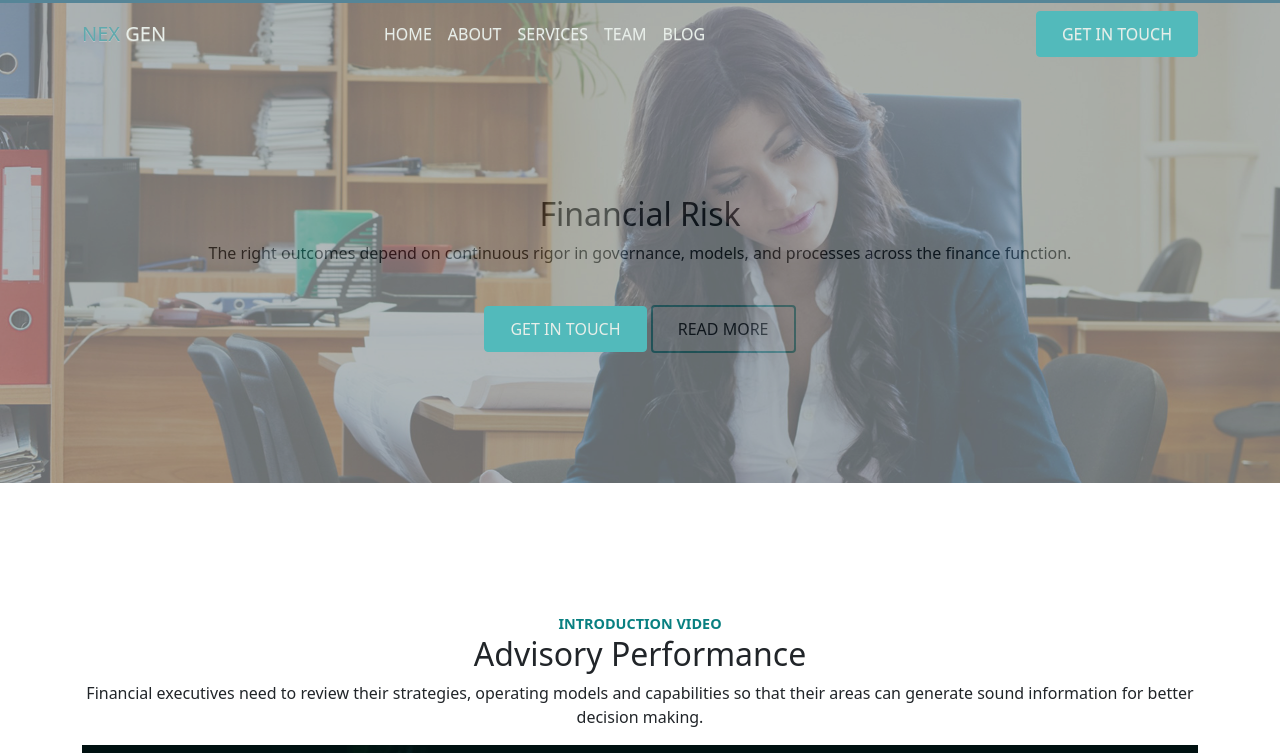
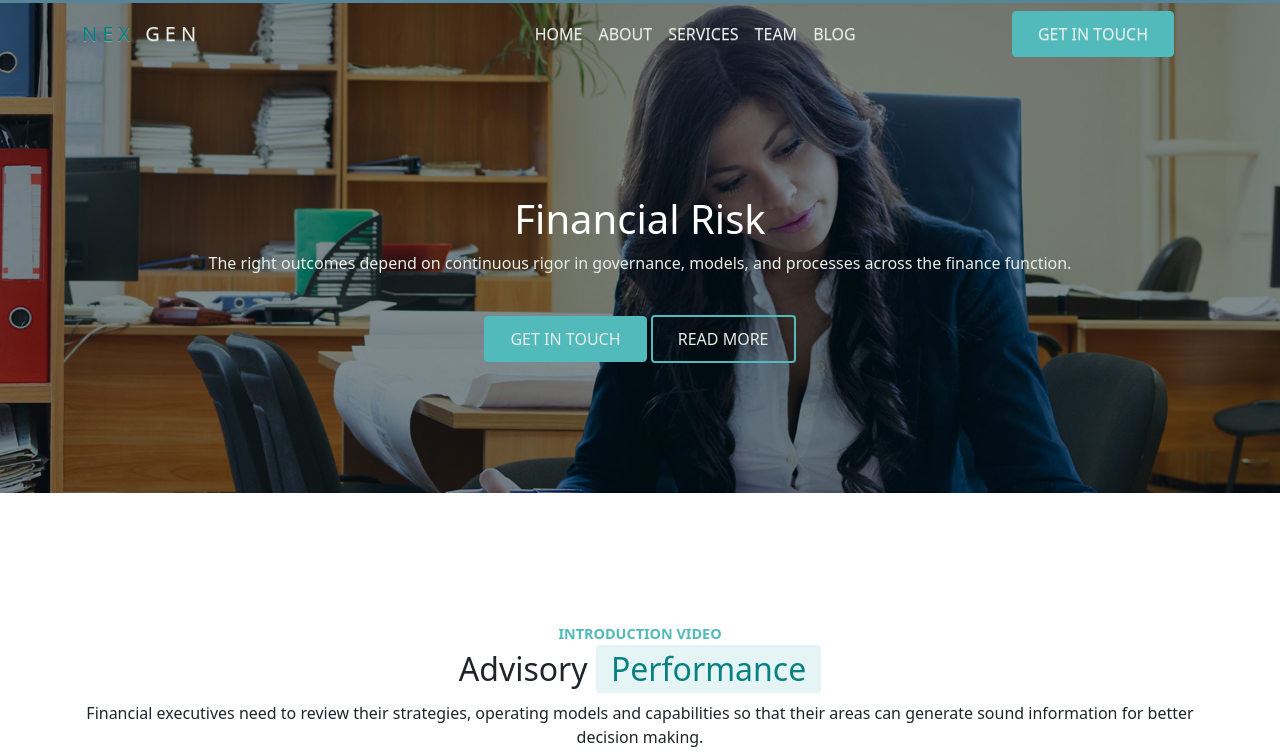
Before and after one commit to GFesta/proj-html-vuejs, a plain HTML site: page index.html in a window 1280 px wide. Shown: the part 47-800 px from the top of the page. Drawn offline with nearby package versions, Linux system fonts and the light colour scheme.

Commit message:
modifica wrapper_jumbo

```diff
--- a/css/style.css
+++ b/css/style.css
@@ -7,6 +7,7 @@
 body {
     width: 100%;
     height: 100%;
+    font-size: 'Montserrat', sans-serif;
 }
 
 header {
@@ -25,6 +26,10 @@ header {
     max-width: 1140px;
 }
 
+.brand {
+    letter-spacing: 5px;
+}
+
 .navbar-expand.top .navbar-nav .nav-item a:not(.btn) {
     font-size: 15px;
     font-weight: 400;
@@ -41,17 +46,29 @@ header {
 }
 
 .first {
-    color: #60a9ad;
+    color: #098081;
 }
 
 .gen,
 .nav-link,
-.primary-button,
-.title {
+.primary-button {
     color: #e7eee9;
 }
 
-.primary-button, .primary-button:visited, .primary-button:active {
+.white-text {
+    font-size: 40px;
+    color: #fff;
+}
+
+#bg-jumbo {
+    z-index: -5;
+}
+
+.grey-text {
+    color: #e7eee9;
+}
+
+.primary-button, .primary-button:active {
     position: relative;
     z-index: 2;
     padding: 10px 25px;
@@ -79,9 +96,6 @@ section {
 }
 
 .full-image {
-    opacity: 0.6;
-}
-.full-image {
     position: absolute;
     right: 0;
     bottom: 0;
@@ -90,13 +104,20 @@ section {
     object-fit: cover;
     object-position: top;
 }
+/* .full-image {
+    opacity: 0.6;
+} */
+
 
 .btn-read {
     border-color: #52babb;
     border: 2px solid #52babb;
     border-radius: 4px;
     padding: 10px 25px;
+    background-color: transparent;
 }
+
+
 
 .introduction-video {
     width: fit-content;
@@ -105,7 +126,30 @@ section {
     font-size: 0.9rem;
     font-weight: 700;
     text-transform: uppercase;
+    color: #52babb;
+}
+
+h2 .perfomance {
+    position: relative;
+    display: inline-block;
+    padding: 5px 15px;
     color: #098081;
+}
+
+h2 .perfomance span {
+    position: relative;
+}
+
+h2 .perfomance:before {
+    content: '';
+    position: absolute;
+    top: 0;
+    left: 0;
+    width: 100%;
+    height: 100%;
+    border-radius: 4px;
+    background-color: #52babb;
+    opacity: 0.15;
 }
 
 .video-image .fit-image {
--- a/index.html
+++ b/index.html
@@ -56,7 +56,7 @@
             <div class="container header">
 
                 <!-- Navbar Brand-->
-                <a class="navbar-brand" href="#">
+                <a class="navbar-brand col-4 md-4" href="#">
                     <span class="brand">
                         <span class="featured">
                             <span class="first">NEX</span>
@@ -65,11 +65,9 @@
                     </span>
                 </a>
 
-                <!-- Nav holder -->
-                <div class="ml-auto"></div>
 
                 <!-- Navbar Items -->
-                <ul class="navbar-nav items">
+                <ul class="navbar-nav items col-4 md-6">
                     <li class="nav-item">
                         <a href="#" class="nav-link">HOME</a>
                     </li>
@@ -90,25 +88,15 @@
                 <!-- Navbar Icons -->
                 <ul class="navbar-nav icons">
                     <li class="nav-item">
-                        <a href="#" class="nav-link" data-toggle="modal" data-target="#sign">
-                            <i class="icon-user"></i>
-                        </a>
+
+                            <i class="icon-user my-icon"></i>
+
                     </li>
                 </ul>
-
-                <!-- Navbar Toggle -->
-                <ul class="navbar-nav toggle">
+                <!-- Navbar Action -->
+                <ul class="navbar-nav action col-2 md-2">
                     <li class="nav-item">
-                        <a href="#" class="nav-link" data-toggle="modal" data-target="#menu">
-                            <i class="icon-menu m-0"></i>
-                        </a>
-                    </li>
-                </ul>
-
-                <!-- Navbar Action -->
-                <ul class="navbar-nav action">
-                    <li class="nav-item ml-3">
-                        <a href="#contact" class="smooth-anchor btn ml-lg-auto primary-button">GET IN TOUCH</a>
+                        <a href="#" class="smooth-anchor btn ml-lg-auto primary-button">GET IN TOUCH</a>
                     </li>
                 </ul>
             </div>
@@ -117,11 +105,9 @@
     <section id="jumbo">
         <div class="jumbo-container">
             <div class="swiper-wrapper">
-                <!-- Item 2 -->
                 <div class="image">
-
                     <!-- Media -->
-                    <img src="img/bg-2.jpg" alt="Full Image" class="full-image" data-mask="40">
+                    <img id="bg-jumbo"src="img/bg-2.jpg" alt="Full Image" class="full-image" data-mask="40">
 
                     <div class="content">
                         <div class="col-12 d-flex justify-content-start justify-content-md-center inner">
@@ -129,13 +115,13 @@
 
                                 <!-- Content -->
                                 <h2 class="white-text">Financial Risk</h2>
-                                <p class="white-text">The right outcomes depend on continuous rigor in governance, models, and processes across the finance function.</p>
+                                <p class="grey-text">The right outcomes depend on continuous rigor in governance, models, and processes across the finance function.</p>
 
                                 <!-- Action -->
                                 <div class="buttons">
                                     <div class="two-buttons">
                                         <a href="#" class="mt-4 btn primary-button">GET IN TOUCH</a>
-                                        <a href="#" class="ml-sm-4 mt-4 btn outline-button btn-read">READ MORE</a>
+                                        <a href="#" class="ml-sm-4 mt-4 btn outline-button btn-read primary-button">READ MORE</a>
                                     </div>
                                 </div>
                             </div>
```
